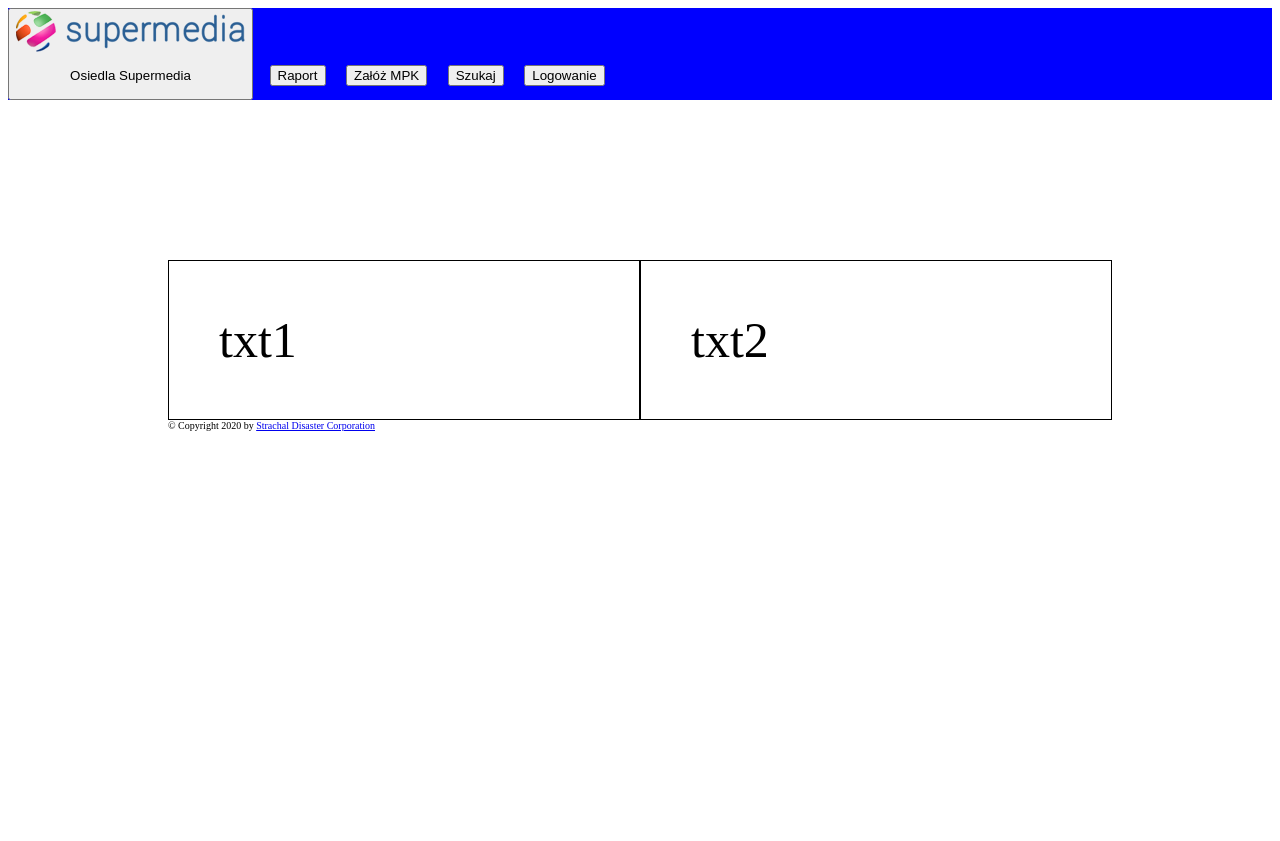
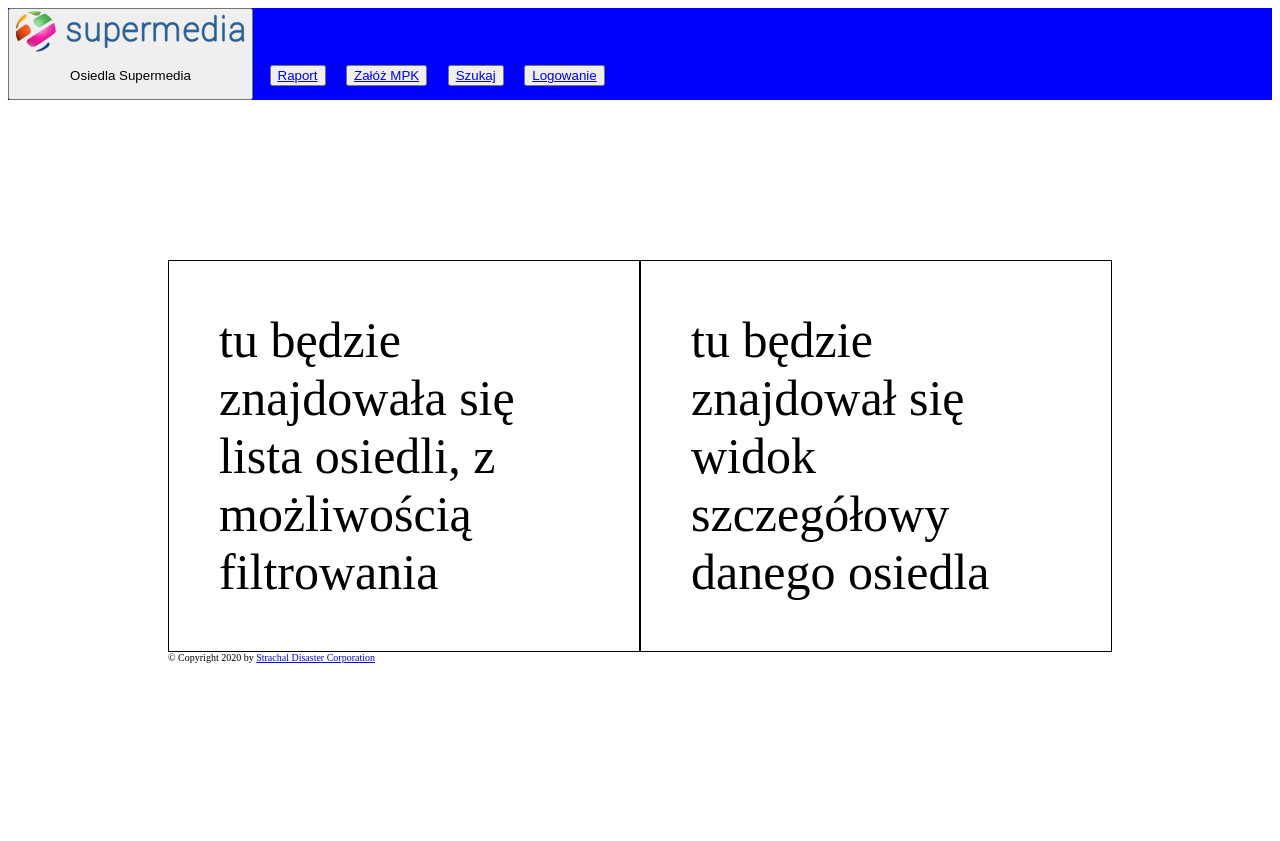
Before and after one commit to Strachal/projekt-zaliczenie, a Django app: page / in a window 1280 px wide. Before the commit the page ends 431 px from the top, so only its background shows below. Run offline with Django 3.2, Linux system fonts and the light colour scheme.

Commit message:
uzupełniono competitors, developers, generals, activitis. Podlinkowno button Raport

```diff
--- a/supermedia_residentials/residentials/templates/index.html
+++ b/supermedia_residentials/residentials/templates/index.html
@@ -13,15 +13,15 @@
     <header class="header">
     <button id="content1">{% block content1 %} <a href="http://supermedia.pl">
       <img src="static/logoSM.png" alt="logoSM"></a> <p>Osiedla Supermedia</p>{% endblock %}</button>
-    <button class="btn" id="content2">{% block content2 %} Raport {% endblock %}</button>
-    <button class="btn" id="content3">{% block content3 %} Załóż MPK {% endblock %}</button>
-    <button class="btn" id="content8">{% block content8 %} Szukaj {% endblock %}</button>
-    <button class="btn" id="content9">{% block content9 %} Logowanie {% endblock %}</button>
+    <button class="btn" id="content2">{% block content2 %} <a href="raport.html">Raport</a>{% endblock %}</button>
+    <button class="btn" id="content3">{% block content3 %} <a href="#">Załóż MPK</a>{% endblock %}</button>
+    <button class="btn" id="content8">{% block content8 %} <a href="#">Szukaj</a> {% endblock %}</button>
+    <button class="btn" id="content9">{% block content9 %} <a href="#">Logowanie</a>{% endblock %}</button>
     </header>
 
     <div class="list">
-        <div  id="content10">{% block content10%} txt1 {% endblock %}</div>
-        <div  id="content11">{% block content11 %} txt2 {% endblock %}</>
+        <div  id="content10">{% block content10%} tu będzie znajdowała się lista osiedli, z możliwością filtrowania {% endblock %}</div>
+        <div  id="content11">{% block content11 %} tu będzie znajdował się widok szczegółowy danego osiedla {% endblock %}</>
     </div>
 
     <footer class="footer">
--- a/supermedia_residentials/residentials/templates/raport.html
+++ b/supermedia_residentials/residentials/templates/raport.html
@@ -2,9 +2,9 @@
 <html lang="en">
 <head>
     <meta charset="UTF-8">
-    <title>Title</title>
+    <title>Raport</title>
 </head>
 <body>
-
+<P>raport</P>
 </body>
 </html>
--- a/supermedia_residentials/residentials/views.py
+++ b/supermedia_residentials/residentials/views.py
@@ -3,7 +3,6 @@ from django.http import HttpResponse
 
 
 def main(request):
-    # return HttpResponse("Strona Główna")
     osiedle= {
         'type': 'osiedle mieszkaniowe',
         'name': 'Pogodne Skorosze',
@@ -18,7 +17,7 @@ def details(request):
     return HttpResponse("Szczegóły osiedla")
 
 def raport(request):
-    return HttpResponse("Raport")
+    return render(request, 'raport.html')
 
 def add_building(request):
     return HttpResponse("Tutaj będziemy dodawać osiedla")
--- a/supermedia_residentials/supermedia_residentials/urls.py
+++ b/supermedia_residentials/supermedia_residentials/urls.py
@@ -25,7 +25,7 @@ urlpatterns = [
     path('', views.main),
     path('buildings', views.buildings),
     path('details', views.details),
-    path('raport', views.raport),
+    path('raport.html', views.raport),
     path('add_building', views.add_building),
     path('finances', views.finances),
     path('all_date', views.all_date),
```
